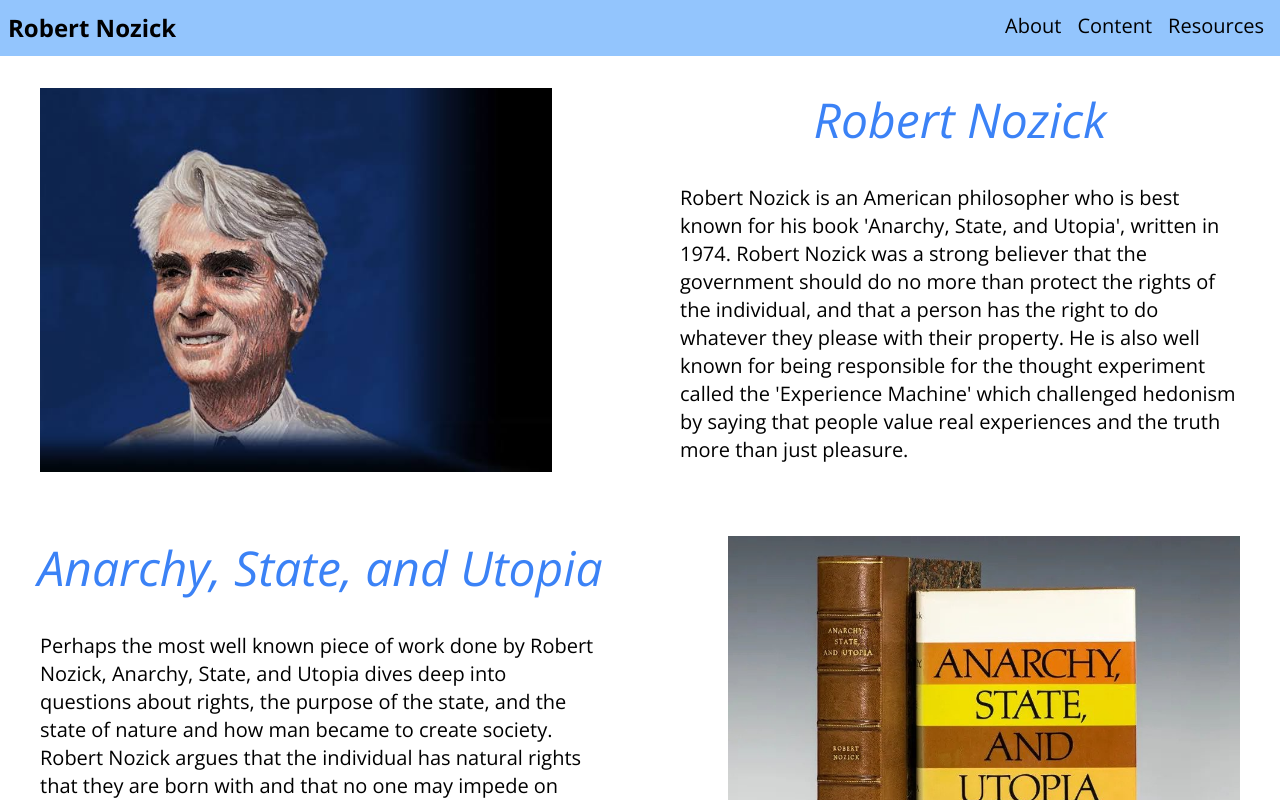
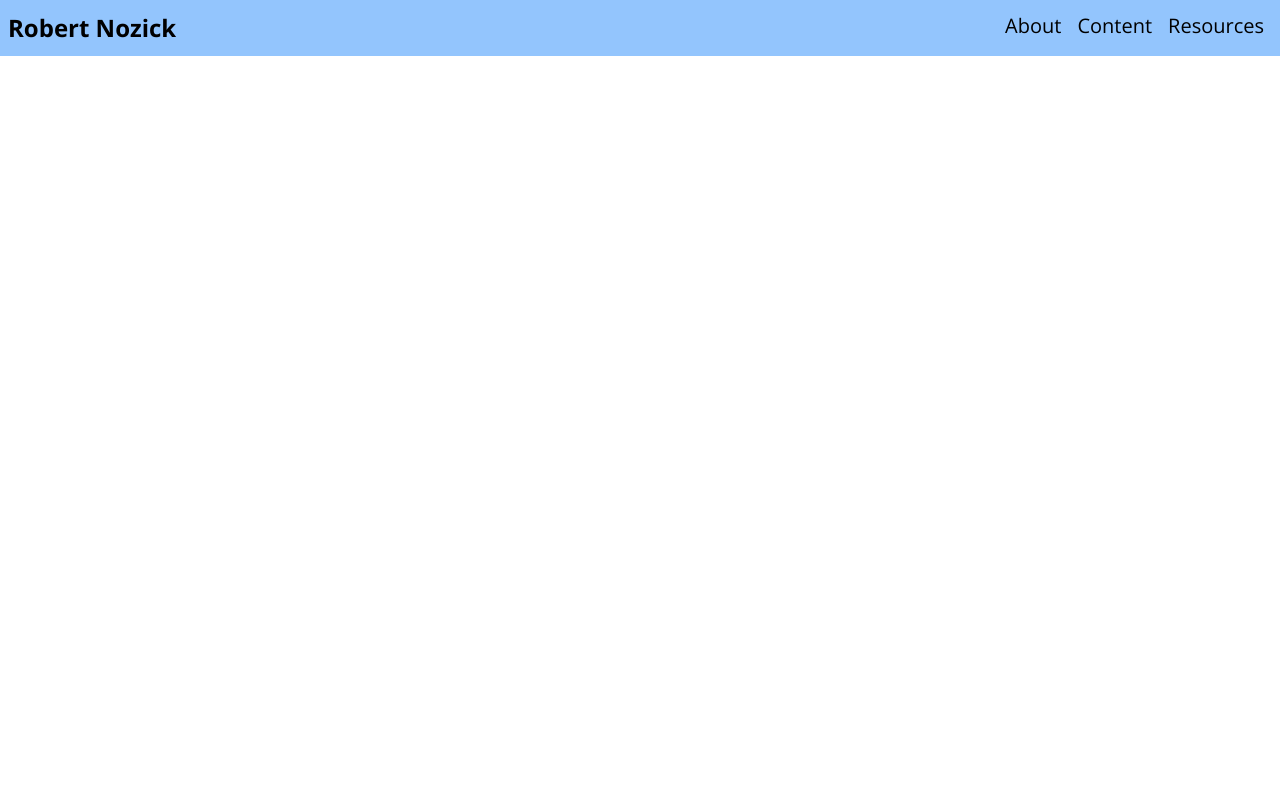
Before and after one commit to NeasterDev/philosophy-project, a React (Create React App) app: page / in a window 1280 px wide. Shown: the top 800 px of the page. Built offline with nearby package versions, Linux system fonts and the light colour scheme.

Commit message:
changed link for homepage for new github link

```diff
--- a/src/App.js
+++ b/src/App.js
@@ -12,7 +12,7 @@
     <>
     <Nav />
       <Routes>
-        <Route path="/" element={<Home />} />
+        <Route path="/philosophy-project" element={<Home />} />
         <Route path="/about" element={<About />}/>
         <Route path="/content" element={<Content />}/>
         <Route path="/resources" element={<Resource />}/>
--- a/src/components/Nav.js
+++ b/src/components/Nav.js
@@ -4,7 +4,7 @@
     return (
         <nav className="flex justify-between bg-blue-300 py-1">
             {/* logo area, main button on nav bar */}
-            <div className=" font-bold text-2xl m-2 hover:text-blue-500"><Link to="/">Robert Nozick</Link></div>
+            <div className=" font-bold text-2xl m-2 hover:text-blue-500"><Link to="/philosophy-project">Robert Nozick</Link></div>
             {/* the rest of the links */}
             <ul className="flex text-xl">
                 <li className="m-2 hover:text-blue-500"><Link to="/about">About</Link></li>
```
